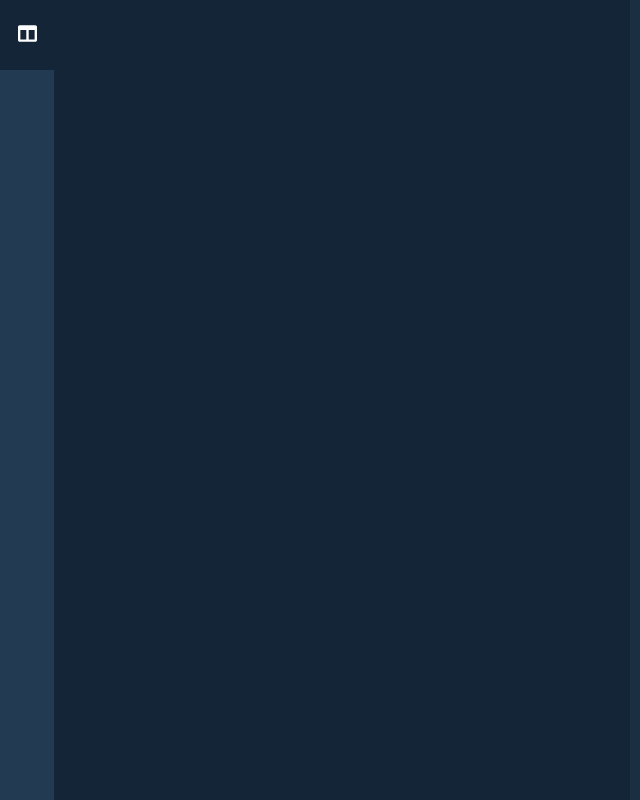
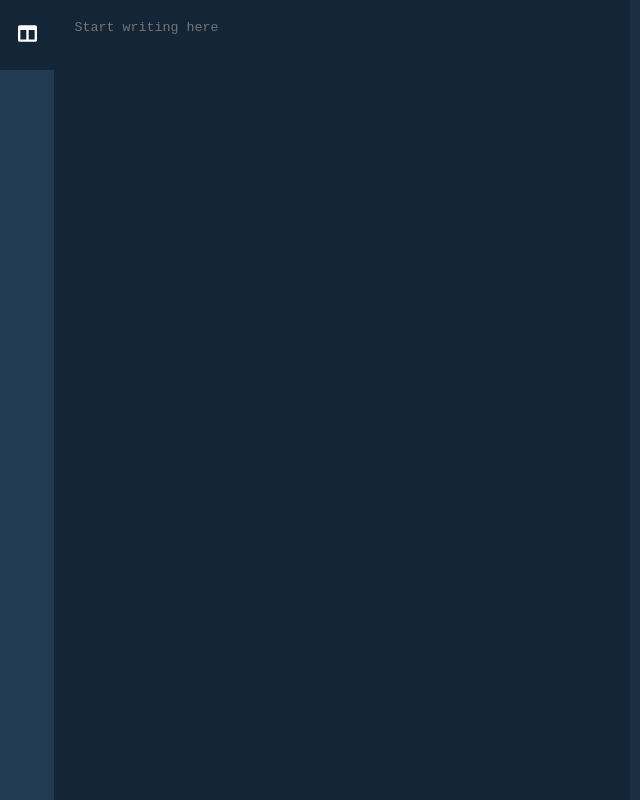
Before and after one commit to nikhil-varma/md-editor, a Vue app: page / in a window 1280 px wide. Shown: the whole page, without its empty margins (0-640 px from the left). Built offline with nearby package versions, Linux system fonts and the light colour scheme.

Commit message:
Fix: Add placeholder to indicate the text area

```diff
--- a/src/components/Editor.vue
+++ b/src/components/Editor.vue
@@ -2,6 +2,7 @@
   <div class="editor">
     <Toolbox :togglePreviewMode="togglePreviewMode" />
     <textarea
+      placeholder="Start writing here"
       class="editor-input"
       v-model="editorInput"
       @input="handleInputChange"
```
